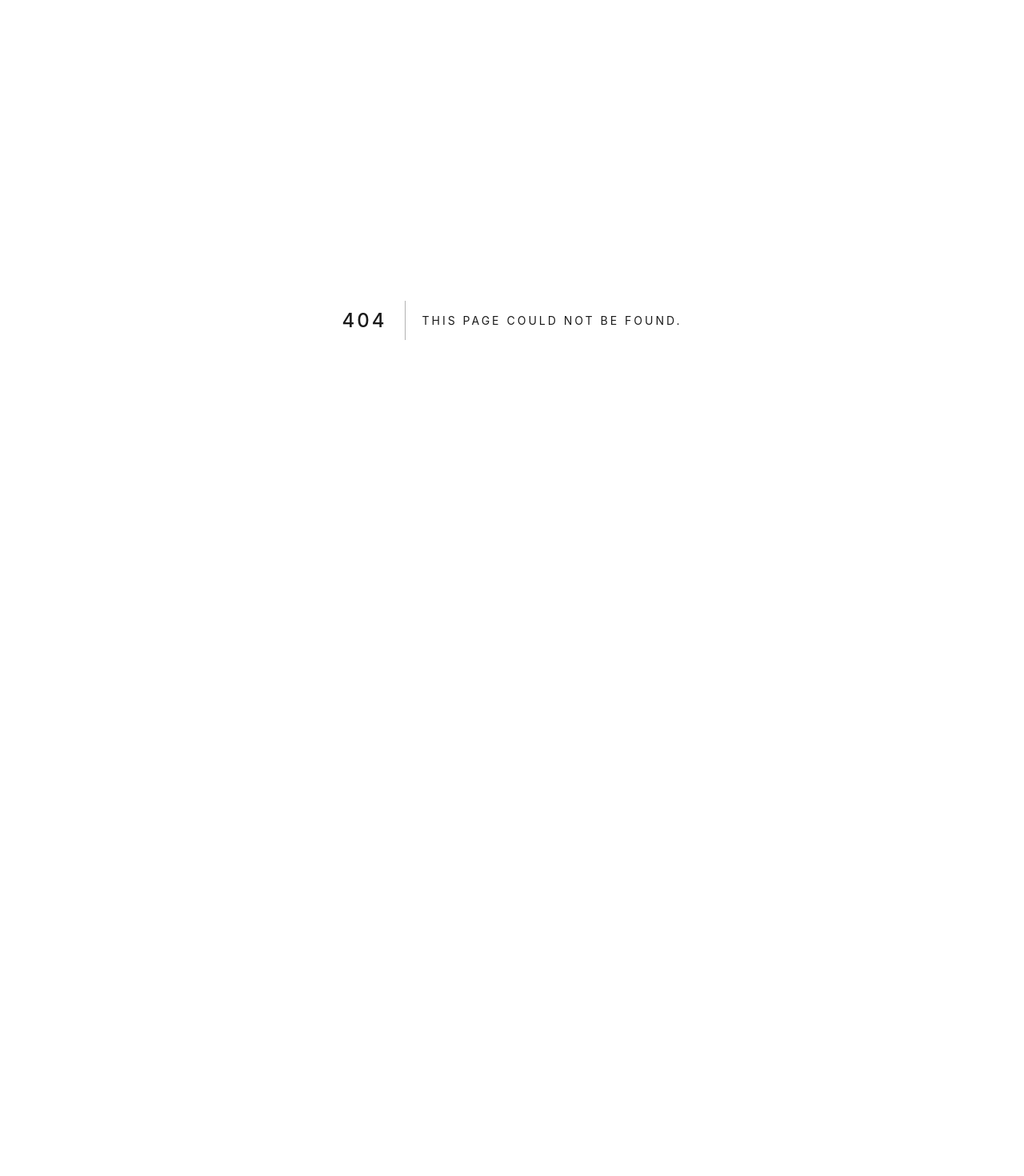
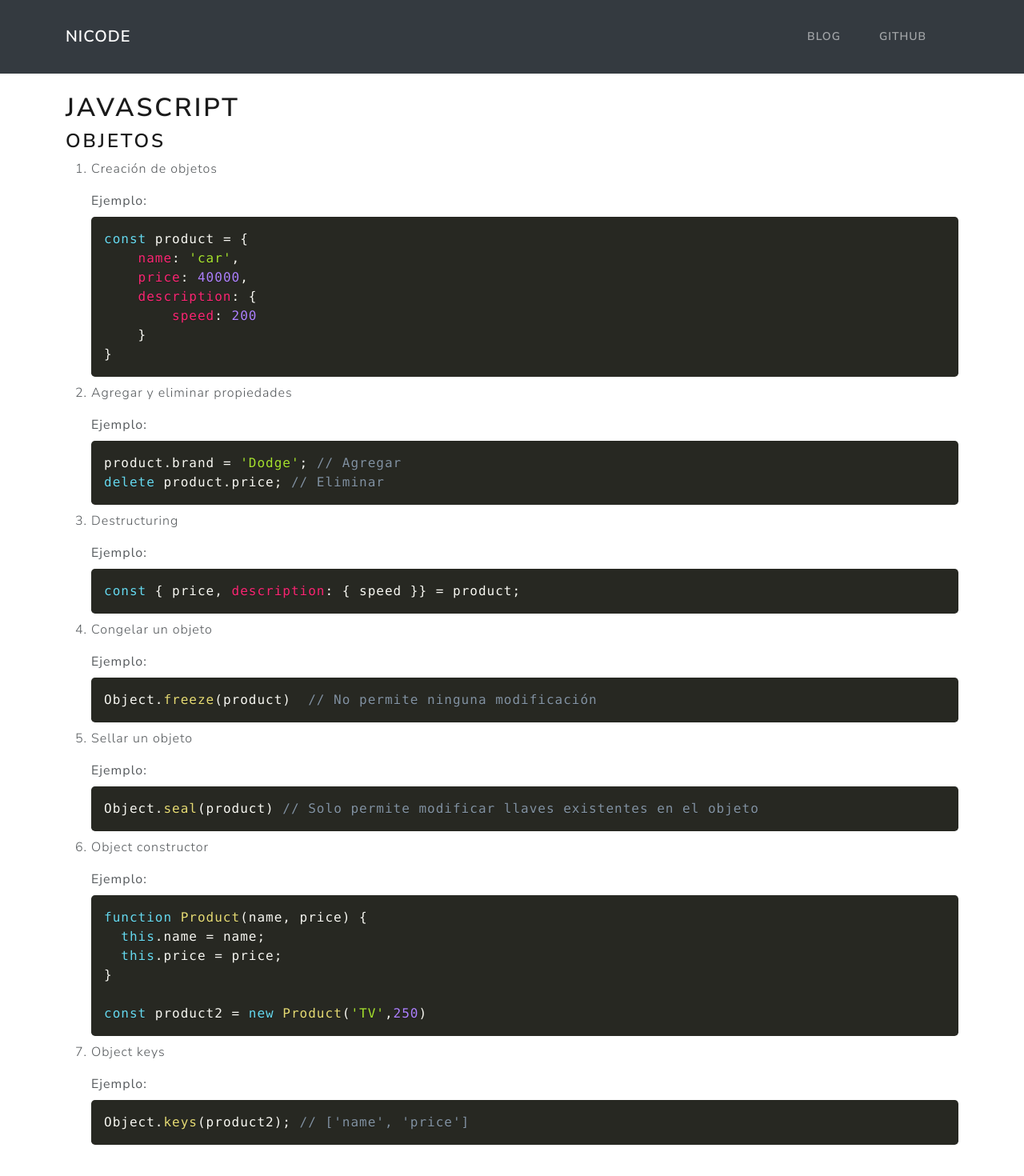
Before and after one commit to nicolasariza/nicode, a Next.js app: page /blog/javascript/objects in a window 1280 px wide. Before the commit this address had no page. Shown: the whole page at 80% size. Before the commit the page ends 800 px from the top, so only its background shows below. Built offline with nearby package versions, Linux system fonts and the light colour scheme.

Commit message:
javascript and object section added

```diff
--- a/components/Navbar.js
+++ b/components/Navbar.js
@@ -4,10 +4,10 @@ const Navbar = () => (
   <nav className="navbar navbar-expand-lg navbar-dark bg-dark">
     <div className="container">
       <Link href="/">
-        <a class="navbar-brand">Nicode</a>
+        <a className="navbar-brand">Nicode</a>
       </Link>
       <button
-        class="navbar-toggler"
+        className="navbar-toggler"
         type="button"
         data-bs-toggle="collapse"
         data-bs-target="#navbarNav"
@@ -15,18 +15,18 @@ const Navbar = () => (
         aria-expanded="false"
         aria-label="Toggle navigation"
       >
-        <span class="navbar-toggler-icon"></span>
+        <span className="navbar-toggler-icon"></span>
       </button>
-      <div class="collapse navbar-collapse" id="navbarNav">
-        <ul class="navbar-nav ms-auto">
-          <li class="nav-item">
+      <div className="collapse navbar-collapse" id="navbarNav">
+        <ul className="navbar-nav ms-auto">
+          <li className="nav-item">
             <Link href="/blog">
-              <a class="nav-link">Blog</a>
+              <a className="nav-link">Blog</a>
             </Link>
           </li>
-          <li class="nav-item">
+          <li className="nav-item">
             <Link href="/github">
-              <a class="nav-link">Github</a>
+              <a className="nav-link">Github</a>
             </Link>
           </li>
         </ul>
--- /dev/null
+++ b/pages/blog/javascript/objects.js
@@ -0,0 +1,87 @@
+import Layout from '../../../components/Layout';
+
+const Javascript = () => {
+  return (
+    <Layout>
+      <h1>Javascript</h1>
+      <h3>Objetos</h3>
+      <ol>
+        <li>
+          <p>Creación de objetos</p>
+          <strong>Ejemplo:</strong>
+          <pre>
+            <code className="language-js">{`const product = {
+    name: 'car',
+    price: 40000,
+    description: {
+        speed: 200
+    }
+}`}</code>
+          </pre>
+        </li>
+        <li>
+          <p>Agregar y eliminar propiedades</p>
+          <strong>Ejemplo:</strong>
+          <pre>
+            <code className="language-js">
+              {`product.brand = 'Dodge'; // Agregar
+delete product.price; // Eliminar`}
+            </code>
+          </pre>
+        </li>
+        <li>
+          <p>Destructuring</p>
+          <strong>Ejemplo:</strong>
+          <pre>
+            <code className="language-js">
+              {`const { price, description: { speed }} = product;`}
+            </code>
+          </pre>
+        </li>
+        <li>
+          <p>Congelar un objeto</p>
+          <strong>Ejemplo:</strong>
+          <pre>
+            <code className="language-js">
+              {`Object.freeze(product)  // No permite ninguna modificación`}
+            </code>
+          </pre>
+        </li>
+        <li>
+          <p>Sellar un objeto</p>
+          <strong>Ejemplo:</strong>
+          <pre>
+            <code className="language-js">
+              {`Object.seal(product) // Solo permite modificar llaves existentes en el objeto`}
+            </code>
+          </pre>
+        </li>
+        <li>
+          <p>Object constructor</p>
+          <strong>Ejemplo:</strong>
+          <pre>
+            <code className="language-js">
+              {`function Product(name, price) {
+  this.name = name;
+  this.price = price;
+}
+
+const product2 = new Product('TV',250)`}
+            </code>
+          </pre>
+        </li>
+        <li>
+          <p>Object keys</p>
+          <strong>Ejemplo:</strong>
+          <pre>
+            <code className="language-js">
+              {`Object.keys(product2); // ['name', 'price'] `}
+            </code>
+          </pre>
+        </li>
+      </ol>
+    </Layout>
+  );
+};
+
+export default Javascript;
```
Also changed, not shown: pages/blog/javascript.js (added, +15 -0 lines), pages/index.js (+25 -10 lines).
